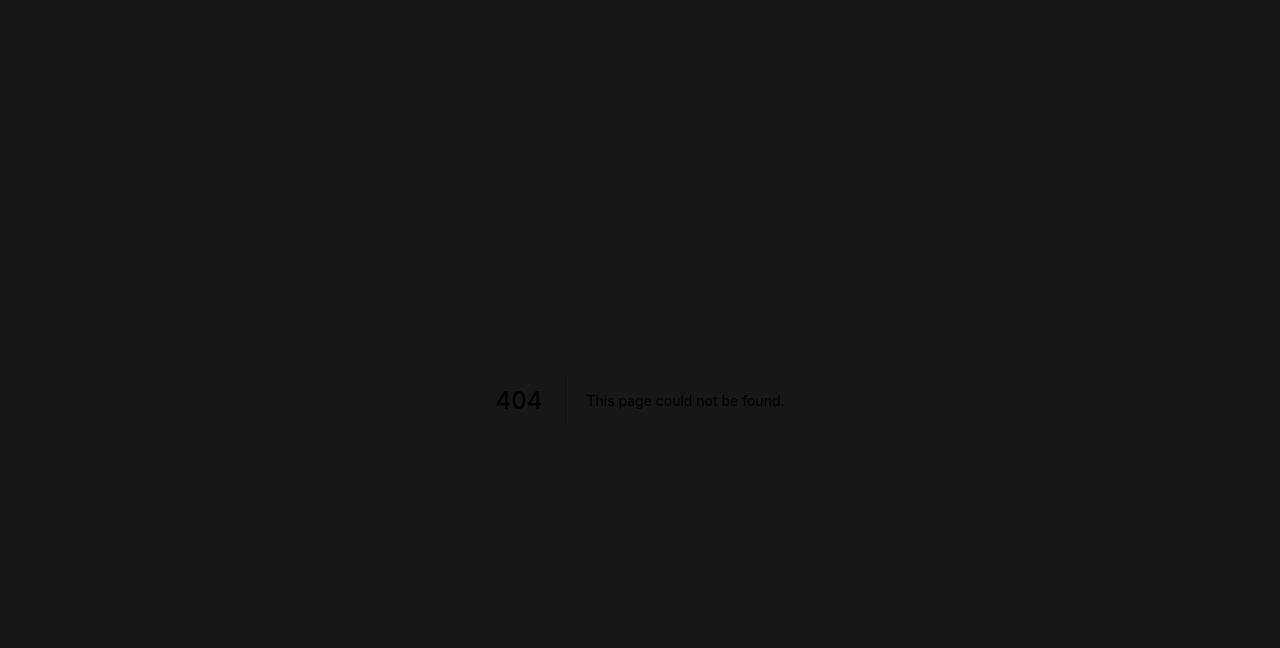
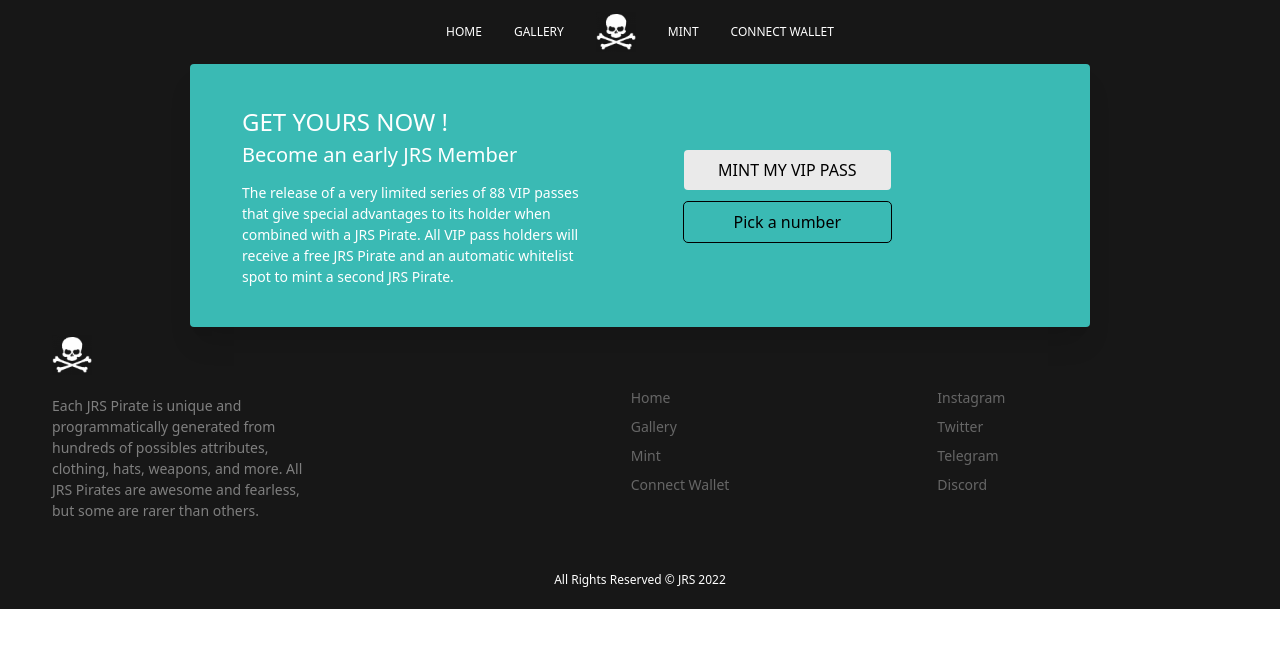
Before and after one commit to MaelitoP/jrs-dapp, a Next.js app: page /vip in a window 1280 px wide. Before the commit this address had no page. Shown: the top 648 px of the page. Built offline with nearby package versions, Linux system fonts and the light colour scheme.

Commit message:
Create VIP Mint page

```diff
--- /dev/null
+++ b/pages/vip.tsx
@@ -0,0 +1,39 @@
+import Navbar from "../components/layouts/Navbar";
+import Footer from "../components/layouts/Footer";
+
+const VIPPage = () => (
+  <div className="wrapper">
+    <Navbar active_page="VIP" />
+
+    <div className="mx-auto bg-teal-500 text-white rounded shadow-xl py-5 px-5 w-full lg:w-10/12 xl:w-3/4">
+      <div className="flex flex-wrap -mx-3 items-center">
+        <div className="w-full sm:w-1/2 md:w-2/4 px-3 text-left">
+          <div className="p-5 xl:px-8 md:py-5">
+            <h3 className="text-2xl">GET YOURS NOW !</h3>
+            <h5 className="text-xl mb-3">Become an early JRS Member</h5>
+            <p className="text-sm text-white">
+              The release of a very limited series of 88 VIP passes that give
+              special advantages to its holder when combined with a JRS Pirate.
+              All VIP pass holders will receive a free JRS Pirate and an
+              automatic whitelist spot to mint a second JRS Pirate.
+            </p>
+          </div>
+        </div>
+        <div className="w-1/3 px-3 text-center">
+          <div className="p-5 xl:px-8 md:py-5">
+            <a className="block w-full py-2 px-4 rounded text-black bg-gray-200 hover:bg-white hover:text-gray-900 focus:outline-none transition duration-150 ease-in-out mb-3">
+              MINT MY VIP PASS
+            </a>
+            <button className="w-full py-2 px-4 rounded outline outline-1 outline-black text-black bg-transparent hover:text-white hover:bg-black focus:outline-none transition duration-150 ease-in-out">
+              Pick a number
+            </button>
+          </div>
+        </div>
+      </div>
+    </div>
+
+    <Footer />
+  </div>
+);
+
+export default VIPPage;
```
